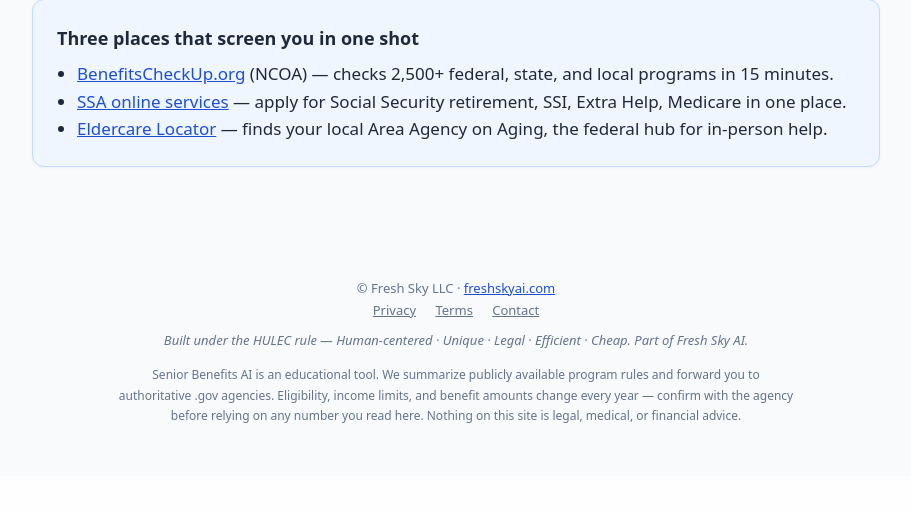
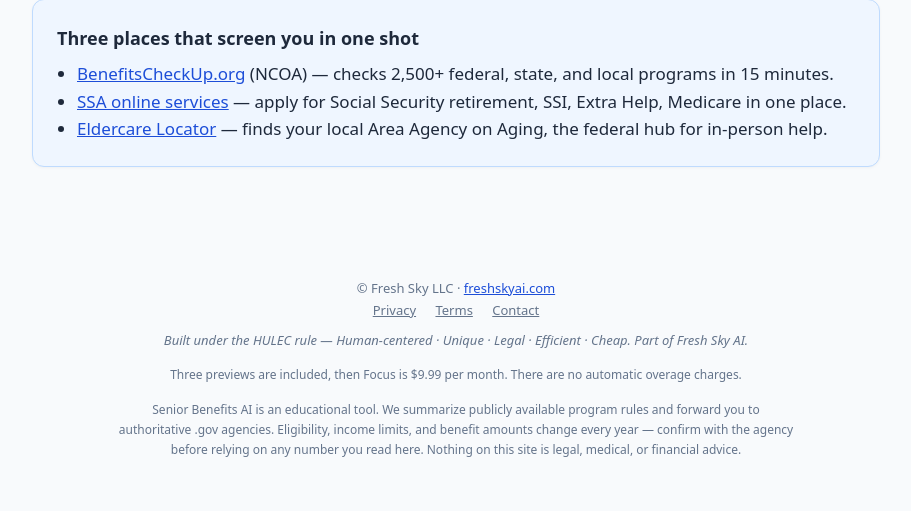
Before and after one commit to justfreshsky-jpg/SeniorBenefitsAI, a Flask app: page / in a window 1280 px wide. Shown: the part 2197-2708 px from the top of the page, without its empty margins (184-1095 px from the left). Before the commit the page ends 2620 px from the top, so only its background shows below. Run offline with Flask 3, Linux system fonts and the light colour scheme.

Commit message:
Add Senior Benefits access and policy safeguards

```diff
--- a/requirements.txt
+++ b/requirements.txt
@@ -3,4 +3,4 @@ Werkzeug==3.1.8
 gunicorn==23.0.0
 requests==2.34.2
 urllib3==2.7.0
-freshsky-common @ git+https://github.com/justfreshsky-jpg/freshsky-common.git@587c4381f5976e66341fca42ca130a29528587bb
+freshsky-common @ git+https://github.com/justfreshsky-jpg/freshsky-common.git@9364b96ce74cd8206b196fb37d181a5668f78446
--- a/templates/layout.html
+++ b/templates/layout.html
@@ -64,7 +64,7 @@
 <body>
   <div class="topbar">
     <a href="/" class="brand">👵 Senior Benefits AI</a>
-    <nav>
+    <nav aria-label="Primary navigation">
       <a href="/federal">Federal</a>
       <a href="/#state-picker">By state</a>
       <a href="https://www.freshskyai.com/pricing" target="_blank" rel="noopener">Plans</a>
@@ -88,6 +88,9 @@
     </div>
     <div class="hulec">Built under the HULEC rule — Human-centered &middot; Unique &middot; Legal &middot; Efficient &middot; Cheap. Part of Fresh Sky AI.</div>
     <div style="margin-top:14px;font-size:12px;max-width:680px;margin-left:auto;margin-right:auto;">
+      Three previews are included, then Focus is $9.99 per month. There are no automatic overage charges.
+    </div>
+    <div style="margin-top:14px;font-size:12px;max-width:680px;margin-left:auto;margin-right:auto;">
       Senior Benefits AI is an educational tool. We summarize publicly available program rules and forward you to authoritative .gov agencies. Eligibility, income limits, and benefit amounts change every year — confirm with the agency before relying on any number you read here. Nothing on this site is legal, medical, or financial advice.
     </div>
   </footer>
```
Also changed, not shown: tests/test_app.py (+3 -0 lines), .github/workflows/ci.yml, .github/workflows/deploy.yml.
